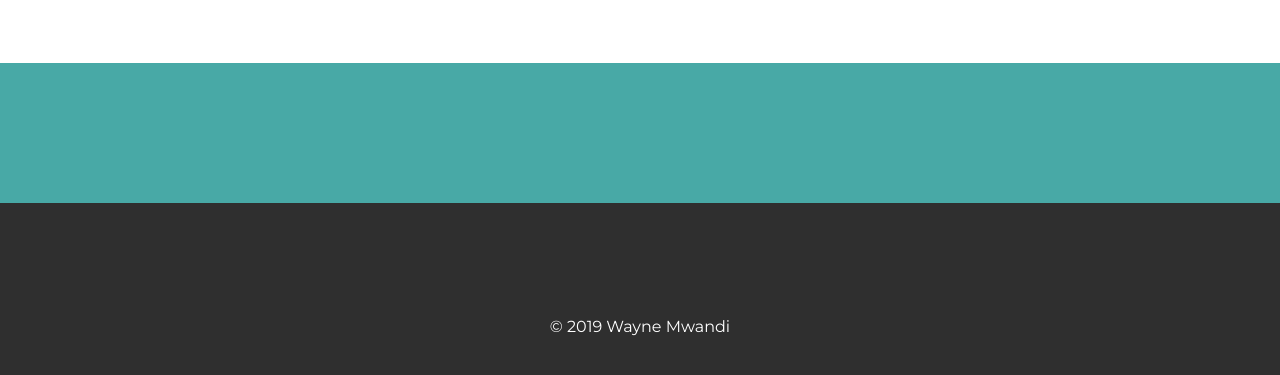
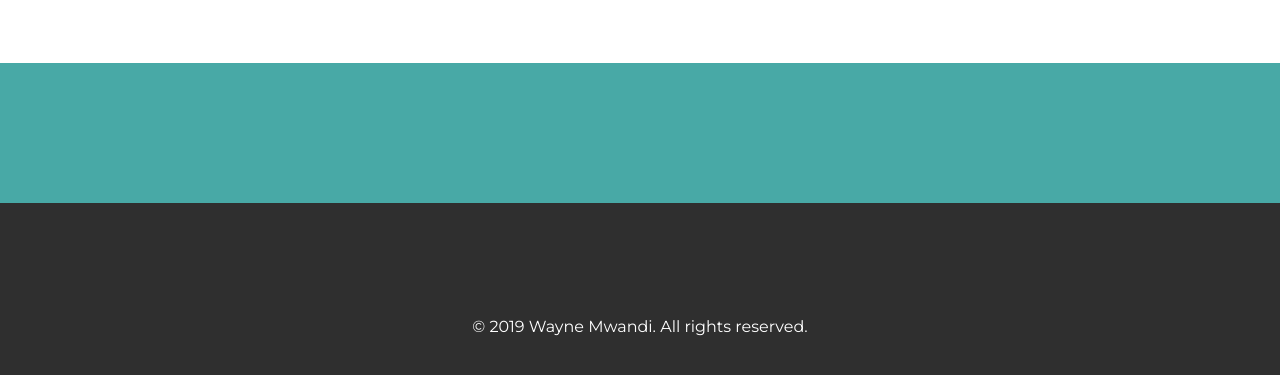
Before and after one commit to CommanderBlak/CV, a plain HTML site: page index.html in a window 1280 px wide. Shown: the part 1862-2237 px from the top of the page. Drawn offline with nearby package versions, Linux system fonts and the light colour scheme.

Commit message:
Copyright statement rewritten in footer

```diff
--- a/index.html
+++ b/index.html
@@ -136,7 +136,7 @@
 
 
   <footer class="container-fluid bg-4 text-center">
-    <p>© 2019 Wayne Mwandi</p>
+    <p>© 2019 Wayne Mwandi. All rights reserved.</p>
   </footer>
 
 </body>
```
